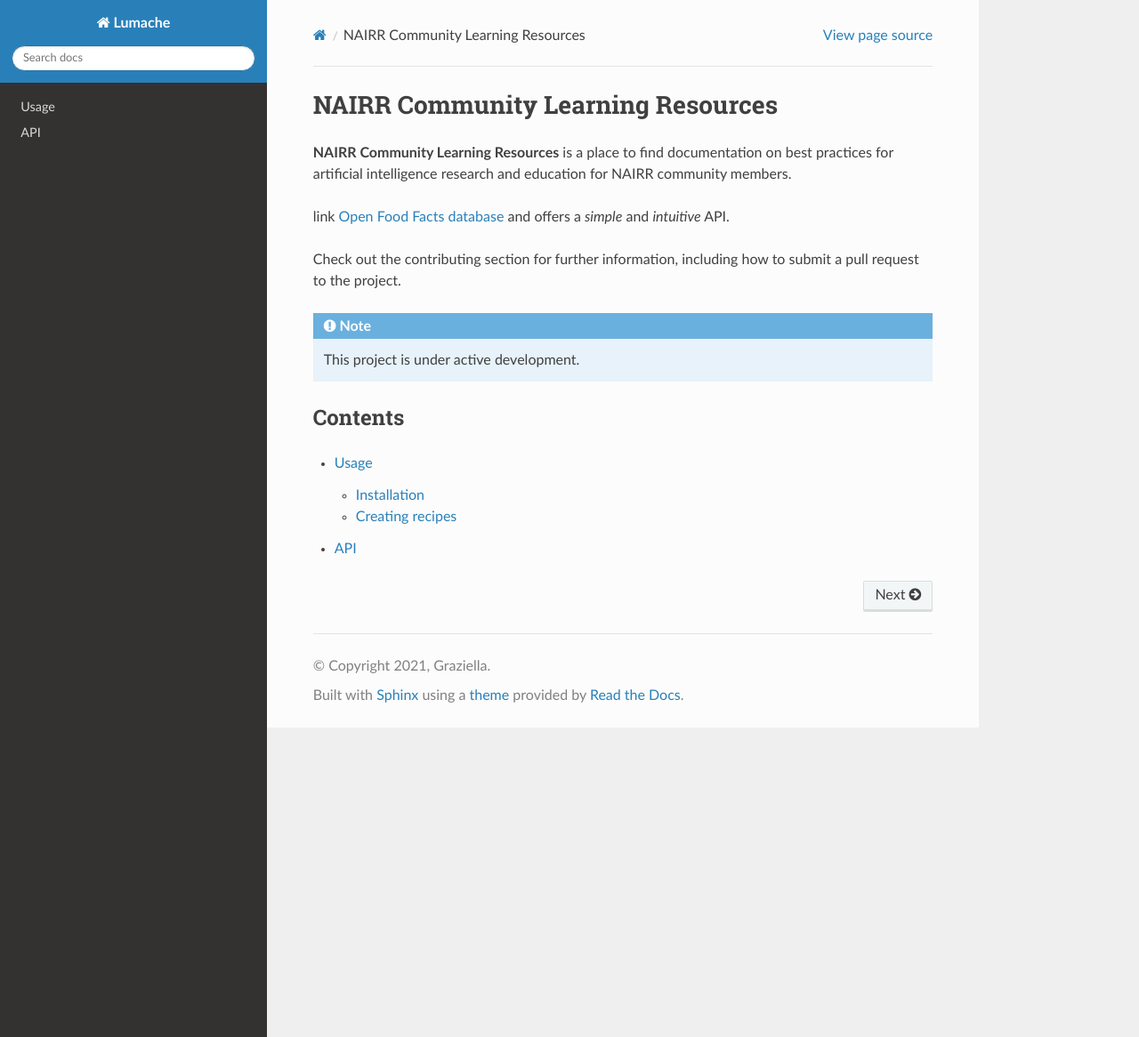
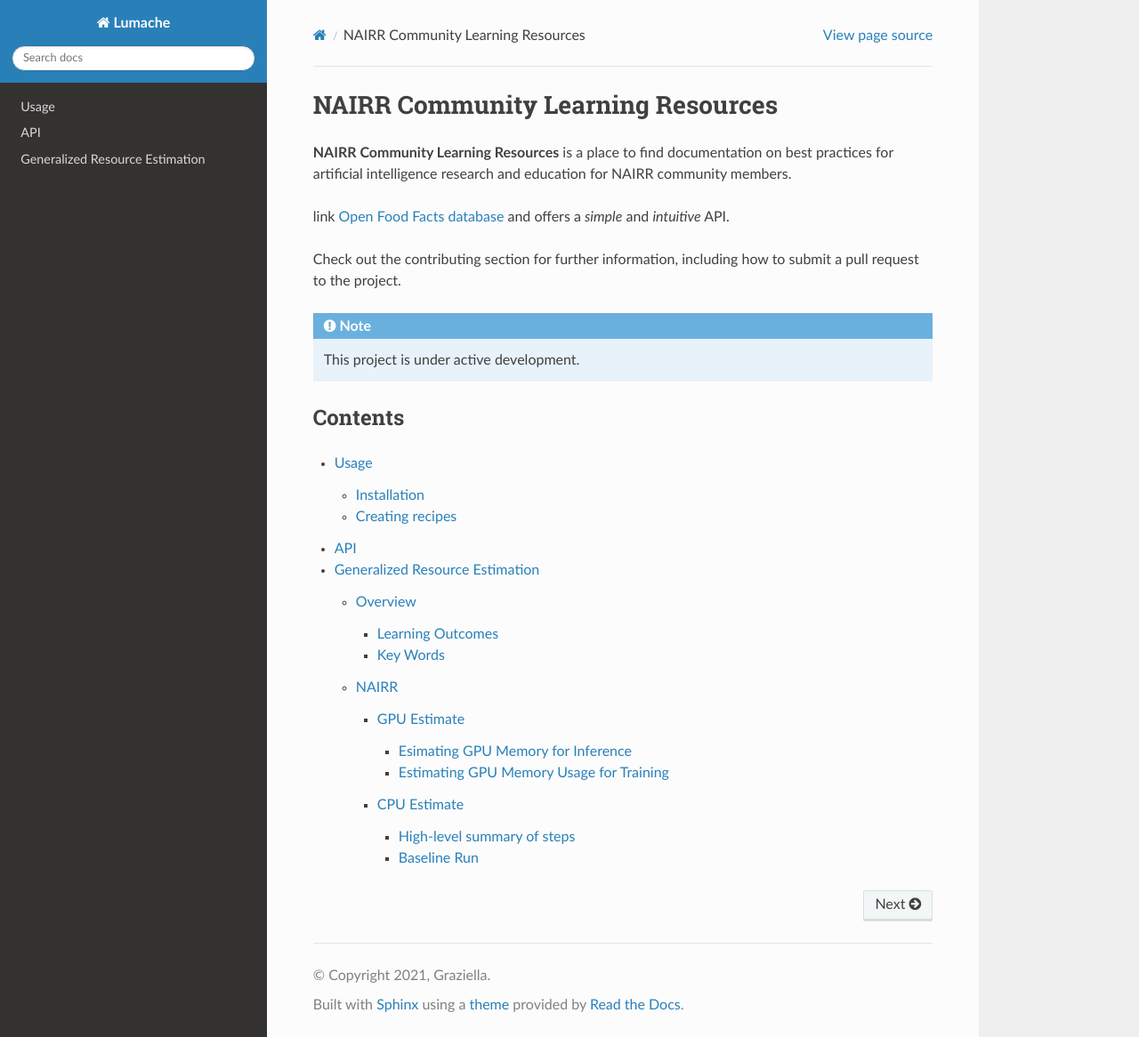
Before and after one commit to NAIRRProgram/nairr, a Sphinx documentation site: the page built from docs/source/index.rst, in a window 1280 px wide and 1166 px high. Shown: the whole window at 89% size. Built offline with Sphinx 7.4.7 and the Read the Docs theme 3.1.0, drawn with Linux system fonts in a browser that asks for light colours; pages that are not in the unit, such as notebooks, are missing from menus; some of the changed lines change nothing that is shown.

Commit message:
adding generalized resource estimation

```diff
--- /dev/null
+++ b/docs/source/cpu_estimation.rst
@@ -0,0 +1,62 @@
+CPU Estimate
+============
+
+High-level summary of steps
+---------------------------
+* Run toy example
+* Run scaled up (but still modest) example
+* Determine modifiers
+
+Baseline Run
+------------
+First step is to do a baseline run for your code to estimate the
+resource usage, typically for a small system size system that
+finishes the program in a few minutes. For example, if you program
+is a python code ``mult.py`` to multiply two matrices is
+
+.. code-block:: python
+    :linenos:
+
+    import numpy as np
+    N = 2**13
+    a = np.random.rand(N,N)
+    b = np.random.rand(N,N)
+    #multiply two matrices
+    c = a @ b
+    print("Multiplying matrices of size ", N)
+
+You need to take into consideration certain things
+* How large is your input, where are you loading them in the cluster?
+* How large is your output, where are you saving them?
+* Where do you save your log file and error file?
+
+You can use this bash script to measure run time, wall time,
+peak RAM, disk usage and input/output (I/O) time for a python program.
+
+
+.. code-block:: sh
+
+    /usr/bin/time -v python mult.py > program_out.log 2> log.out
+
+The ``program_out.log`` saves the output from your program and
+logfile ``log.out`` saves the resource used by your program.
+The typical logfile contains
+
+Running on i5-8250U
+4 cores 8 threads. Numpy using 8 threads
+
+
+.. code-block:: sh
+    :linenos:
+
+    Command being timed: "python mult.py"
+    User time (seconds): 110.19
+    System time (seconds): 2.05
+    Percent of CPU this job got: 693%
+    Elapsed (wall clock) time (h:mm:ss or m:ss): 0:16.19
+    Maximum resident set size (kbytes): 1629240
+    Average resident set size (kbytes): 0
+
+Setting export ``OMP_NUM_THREADS=1`` or ``export MKL_NUM_THREADS=1``
+depending on your numpy insatllation limits the number of threads
+used by numpy to 1
--- /dev/null
+++ b/docs/source/gpu_estimation.rst
@@ -0,0 +1,36 @@
+GPU Estimate
+============
+Most of the AI models are now scaled run efficiently on multiple GPUs.
+So, estimating GPU memory and compute time is important while
+submitting a proposal to NAIRR Pilot program to avoid out-of-memory
+(OOM) errors and unecessary wastage
+
+Esimating GPU Memory for Inference
+----------------------------------
+Estimated GPU VRAM in GB = 2x model parameters (in billions) + 1x
+context length (in thousands)
+
+For example, for StableCode with 3 billion parameters and 16k
+context length, we estimate 6GB for model weights + 16GB for
+overhead, totaling 22 GB estimated to run inference.
+A model like this should fit on an A100 or H100 for inference.
+
+This estimate assumes fp16 (half-precision). Quantization to lower
+precisions (8-bit, 4-bit, etc) will reduce memory requirements.
+
+Estimating GPU Memory Usage for Training
+----------------------------------------
+Estimated GPU VRAM in GB = 40x model parameters (in billions)
+
+For example, for LLaMA-3 with 7 billion parameters, we estimate
+minimum 280GB to train it.  This exceeds the VRAM of even a single
+H100 accelerator, requiring distributed training.
+See HOWTO: PyTorch Fully Sharded Data Parallel (FSDP) for more details.
+
+To note: The training estimate assumes transformer-based
+architecture with Adam optimizer using mixed-precision
+(32bit and 16bit weights used) and is extrapolated from results
+here: Microsoft Deepspeed.
+
+Activation checkpointing can reduce the memory demands, at the cost
+of increasing runtime.
--- a/docs/source/index.rst
+++ b/docs/source/index.rst
@@ -24,3 +24,4 @@
    contributing
    usage
    api
+   resource_estimation
--- /dev/null
+++ b/docs/source/resource_estimation.rst
@@ -0,0 +1,67 @@
+===============================
+Generalized Resource Estimation
+===============================
+
+Overview
+========
+Welcome! This guide is intended for new researchers interested in
+submitting a NAIRR Pilot proposal and has little experience with
+HPC or large-scale resources.
+
+Learning Outcomes
+-----------------
+* Translate a research task into CPU-hours, GPU-hours, node-hours,
+  RAM and scratch & long-term storage.
+* Produce a back-of-the-envelope estimate from small pilot timings.
+
+Key Words
+----------
+* CPU core-hour = 1 CPU core used for 1 hour
+* GPU-hour = 1 GPU used for 1 hour
+* GB-hour = memory in GB × hours used
+* TB-month = storage used averaged over a month
+* SU (Service Unit) = accounting unit that maps to time on a
+  specific resource.
+  An example of SU units: Jetstream2 GPU virtual machines (VMs)
+  cost 2x vCPUs. G3.large VM costs 32 SUs per hour. NAIRR pilot can
+  request 128,000 SUs (2000 GPU-hours)
+
+NAIRR
+=====
+This material resource is to guide you to estimate the compute
+resources you might need while requesting HPC or large-scale
+resources from National Artificial Intelligence Research Resource
+(NAIRR) Pilot program.
+
+NAIRR Pilot connects U.S. researchers and educators to computational,
+data, and training resources needed to advance AI research. This
+program works through shared Federal and private compute
+infrastructure to birdge the gap between researchers and educators
+to AI resources. More information reagaring NAIRR and how to
+acknowledge them can be found at: https://nairrpilot.org/about.
+
+The information regarding which all resources are available for researchers
+can be found at: https://nairrpilot.org/opportunities/allocations
+and the same for educators can be found at
+https://nairrpilot.org/opportunities/education-call. A detailed
+video on instructions to request for resources is published in a
+youtube video at: https://www.youtube.com/watch?v=GCTv5OjI1ys&t=184s,
+with link to the slide used shared in the description.
+
+
+Add your content using ``reStructuredText`` syntax. See the
+`reStructuredText <https://www.sphinx-doc.org/en/master/usage/restructuredtext/index.html>`_
+documentation for details.
+
+
+.. toctree::
+    :maxdepth: 2
+    :name: mastertoc
+    :caption: Table of Contents
+
+    gpu_estimation
+    cpu_estimation
+
+.. meta::
+   :description: The documentation of NAIRR Pilot resource estimation
+   :keywords: NAIRR, documentation, CPU, GPU, resource
```
